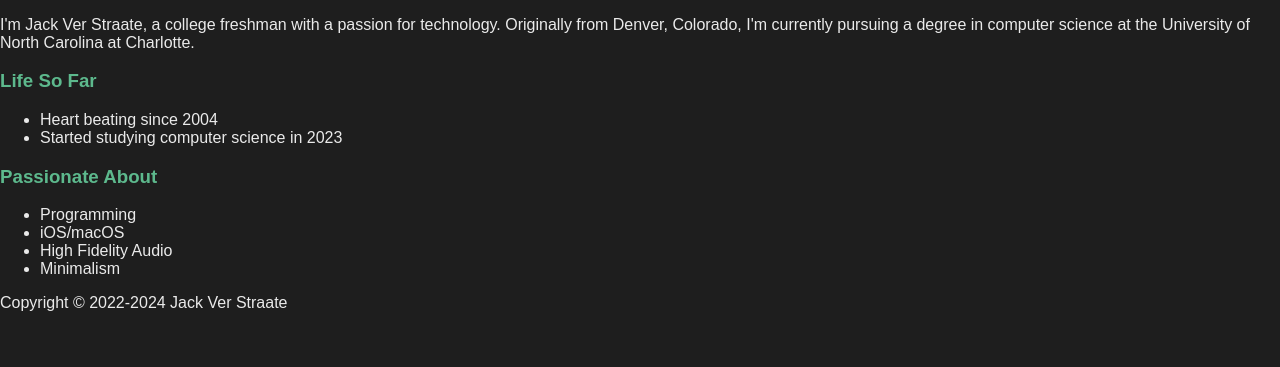
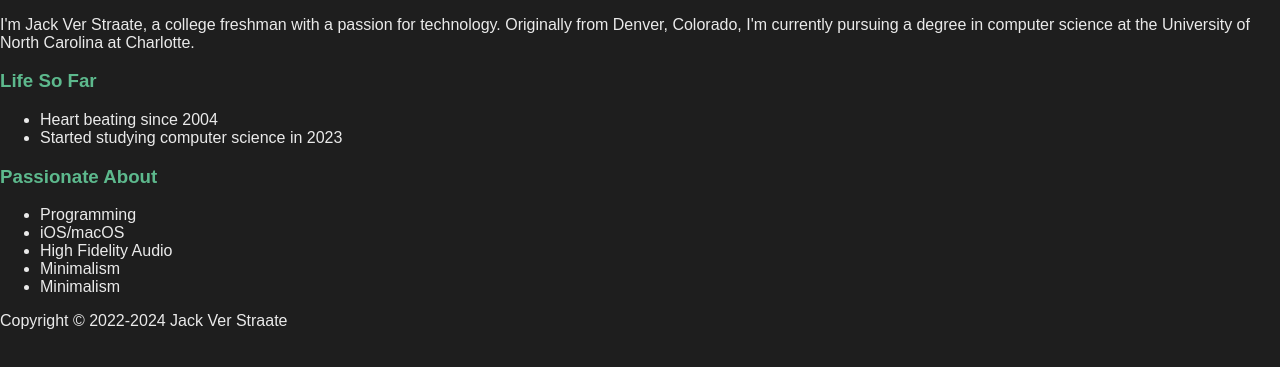
Before and after one commit to Leftover-Waffle/personal-website, a plain HTML site: page index.html in a window 1280 px wide. Shown: the part 153-520 px from the top of the page. Drawn offline with Linux system fonts and the light colour scheme.

Commit message:
Added bullet point

```diff
--- a/index.html
+++ b/index.html
@@ -29,6 +29,7 @@
             <li>iOS/macOS</li>
             <li>High Fidelity Audio</li>
             <li>Minimalism</li>
+            <li>Minimalism</li>
         </ul>
     </section>
     <footer>
```
